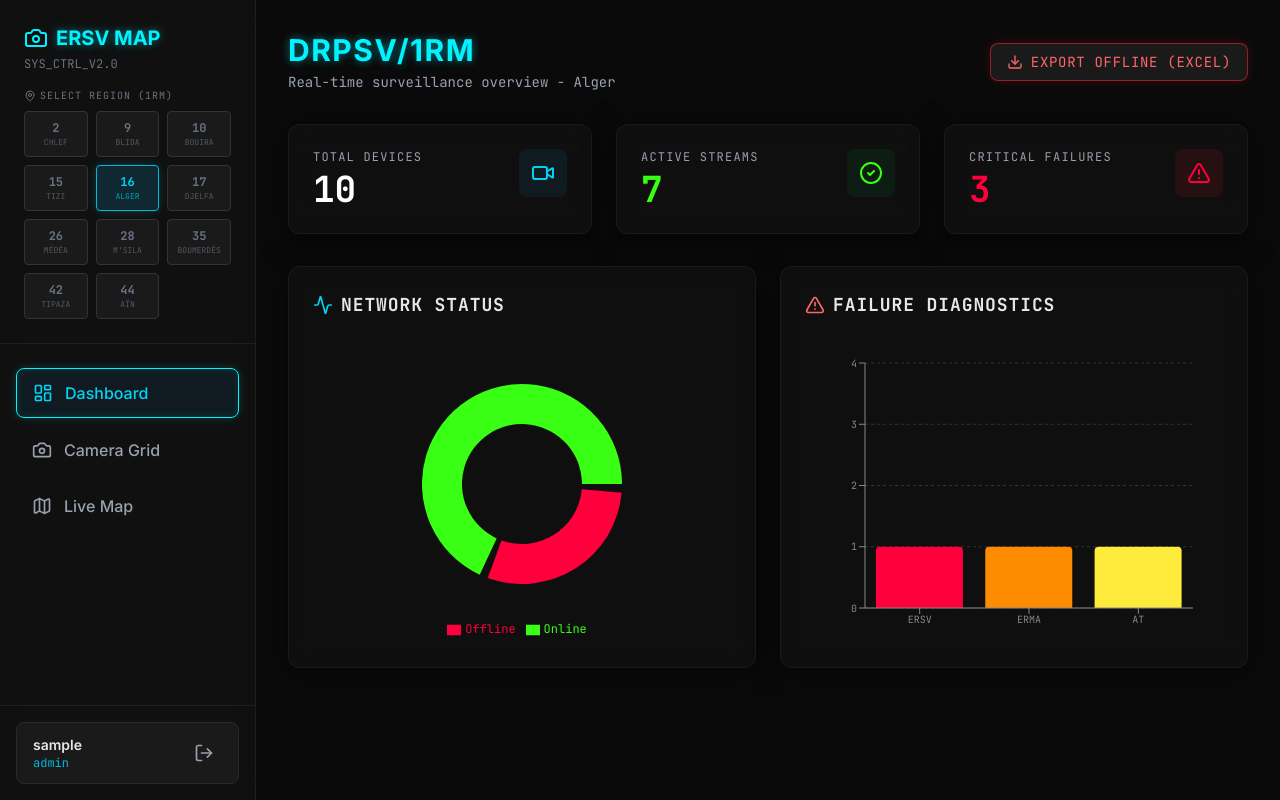
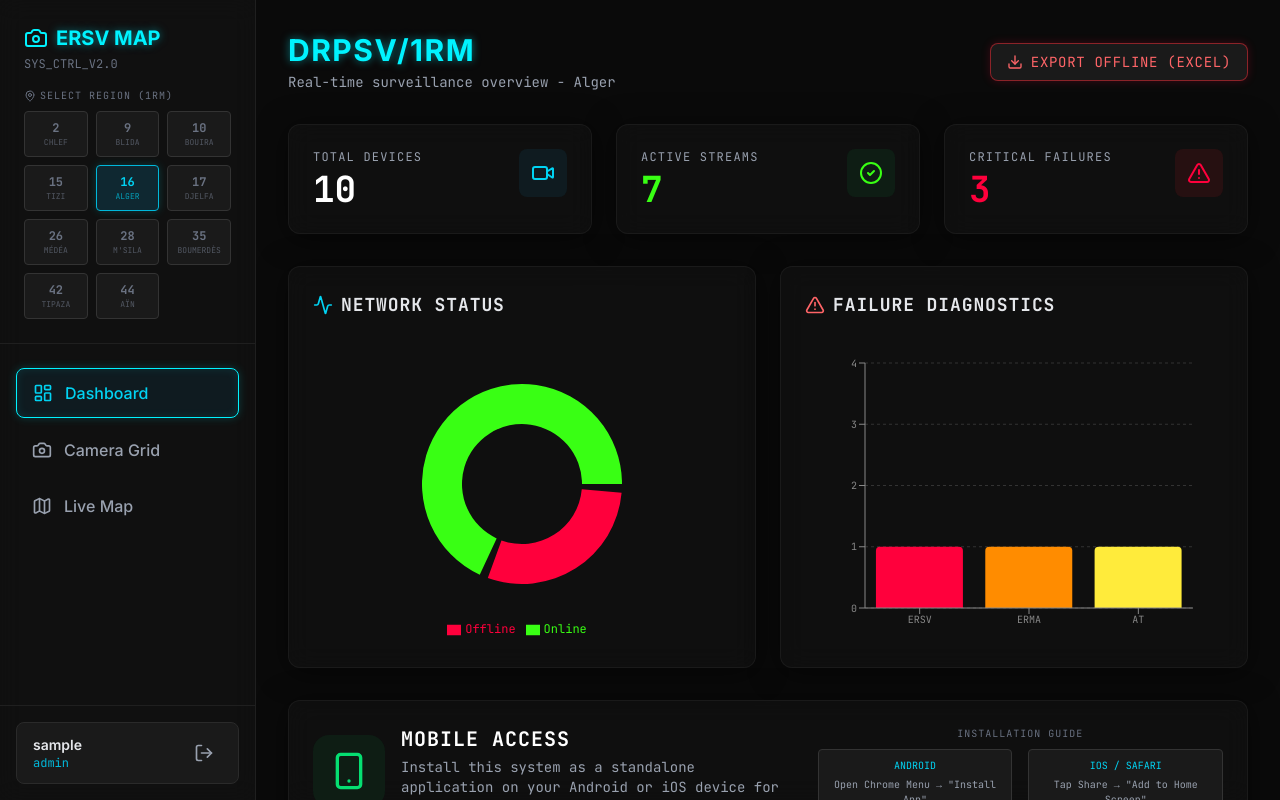
Before and after one commit to spooky2404/svv, a React (Vite) app: page / in a window 1280 px wide. Built offline with nearby package versions, Linux system fonts and the light colour scheme; sample sign-in values are in the browser's storage.

Commit message:
feat: Add PWA capabilities and installation prompt
Integrates VitePWA to enable Progressive Web App features, including offline support and a prompt for adding the application to the home screen. This enhances user experience by allowing the application to be installed like a native app.

```diff
--- a/package.json
+++ b/package.json
@@ -28,6 +28,7 @@
     "recharts": "^3.8.1",
     "tailwind-merge": "^3.5.0",
     "vite": "^6.2.0",
+    "vite-plugin-pwa": "^1.2.0",
     "xlsx": "^0.18.5"
   },
   "devDependencies": {
--- a/src/pages/Dashboard.tsx
+++ b/src/pages/Dashboard.tsx
@@ -1,8 +1,8 @@
-import React, { useState } from 'react';
+import React, { useState, useEffect } from 'react';
 import { useCameras } from '../context/CameraContext';
 import { useAuth } from '../context/AuthContext';
 import { PieChart, Pie, Cell, ResponsiveContainer, Tooltip, Legend, BarChart, Bar, XAxis, YAxis, CartesianGrid } from 'recharts';
-import { Activity, AlertTriangle, CheckCircle2, Download, Video, UserPlus } from 'lucide-react';
+import { Activity, AlertTriangle, CheckCircle2, Download, Video, UserPlus, Smartphone } from 'lucide-react';
 import { format } from 'date-fns';
 import { WILAYAS } from '../constants/wilayas';
 import * as XLSX from 'xlsx';
@@ -14,6 +14,25 @@ export const Dashboard: React.FC = () => {
   const [viewerUsername, setViewerUsername] = useState('');
   const [viewerPassword, setViewerPassword] = useState('');
   const [viewerMsg, setViewerMsg] = useState({ type: '', text: '' });
+  const [deferredPrompt, setDeferredPrompt] = useState<any>(null);
+
+  useEffect(() => {
+    const handler = (e: any) => {
+      e.preventDefault();
+      setDeferredPrompt(e);
+    };
+    window.addEventListener('beforeinstallprompt', handler);
+    return () => window.removeEventListener('beforeinstallprompt', handler);
+  }, []);
+
+  const handleInstall = async () => {
+    if (!deferredPrompt) return;
+    deferredPrompt.prompt();
+    const { outcome } = await deferredPrompt.userChoice;
+    if (outcome === 'accepted') {
+      setDeferredPrompt(null);
+    }
+  };
 
   const canCreateViewer = user?.role === 'Admin' || user?.role === 'User';
 
@@ -199,6 +218,49 @@ export const Dashboard: React.FC = () => {
         </div>
       </div>
 
+      {/* Mobile App Section */}
+      <div className="glass-panel p-6 rounded-xl border-t-4 border-t-green-500">
+        <div className="flex flex-col md:flex-row items-center justify-between gap-6">
+          <div className="flex items-center gap-4">
+            <div className="p-4 bg-green-900/20 rounded-2xl">
+              <Smartphone className="w-10 h-10 text-green-400" />
+            </div>
+            <div>
+              <h3 className="text-xl font-bold text-white uppercase tracking-wider font-mono">Mobile Access</h3>
+              <p className="text-gray-400 text-sm font-mono mt-1 max-w-md">
+                Install this system as a standalone application on your Android or iOS device for quick field access.
+              </p>
+            </div>
+          </div>
+
+          <div className="flex flex-col items-center gap-2">
+            {deferredPrompt ? (
+              <button
+                onClick={handleInstall}
+                className="px-8 py-3 bg-green-500 text-black font-bold rounded-lg hover:bg-green-400 font-mono text-sm uppercase tracking-widest transition-all shadow-[0_0_20px_rgba(57,255,20,0.3)] flex items-center gap-2"
+              >
+                <Download className="w-5 h-5" />
+                Install App
+              </button>
+            ) : (
+              <div className="text-center">
+                <p className="text-[10px] font-mono text-gray-500 uppercase tracking-widest mb-2">Installation Guide</p>
+                <div className="flex gap-4">
+                  <div className="px-3 py-2 bg-[#1a1a1a] border border-[#333] rounded text-[10px] font-mono text-gray-400">
+                    <span className="text-cyan-400 block mb-1">ANDROID</span>
+                    Open Chrome Menu → "Install App"
+                  </div>
+                  <div className="px-3 py-2 bg-[#1a1a1a] border border-[#333] rounded text-[10px] font-mono text-gray-400">
+                    <span className="text-cyan-400 block mb-1">IOS / SAFARI</span>
+                    Tap Share → "Add to Home Screen"
+                  </div>
+                </div>
+              </div>
+            )}
+          </div>
+        </div>
+      </div>
+
       {/* Quick Provisioning */}
       {canCreateViewer && (
         <div className="glass-panel p-6 rounded-xl border-t-4 border-t-cyan-500">
--- a/vite.config.ts
+++ b/vite.config.ts
@@ -2,11 +2,38 @@ import tailwindcss from '@tailwindcss/vite';
 import react from '@vitejs/plugin-react';
 import path from 'path';
 import {defineConfig, loadEnv} from 'vite';
+import { VitePWA } from 'vite-plugin-pwa';
 
 export default defineConfig(({mode}) => {
   const env = loadEnv(mode, '.', '');
   return {
-    plugins: [react(), tailwindcss()],
+    plugins: [
+      react(),
+      tailwindcss(),
+      VitePWA({
+        registerType: 'autoUpdate',
+        manifest: {
+          name: 'ERSV Surveillance System',
+          short_name: 'ERSV MAP',
+          description: '1st Military Region Surveillance Monitoring System',
+          theme_color: '#0a0a0a',
+          background_color: '#0a0a0a',
+          display: 'standalone',
+          icons: [
+            {
+              src: 'https://picsum.photos/seed/surv/192/192',
+              sizes: '192x192',
+              type: 'image/png'
+            },
+            {
+              src: 'https://picsum.photos/seed/surv/512/512',
+              sizes: '512x512',
+              type: 'image/png'
+            }
+          ]
+        }
+      })
+    ],
     define: {
       'process.env.GEMINI_API_KEY': JSON.stringify(env.GEMINI_API_KEY),
     },
```
Also changed, not shown: 1 other file (tests, documents, lock files or other folders).
